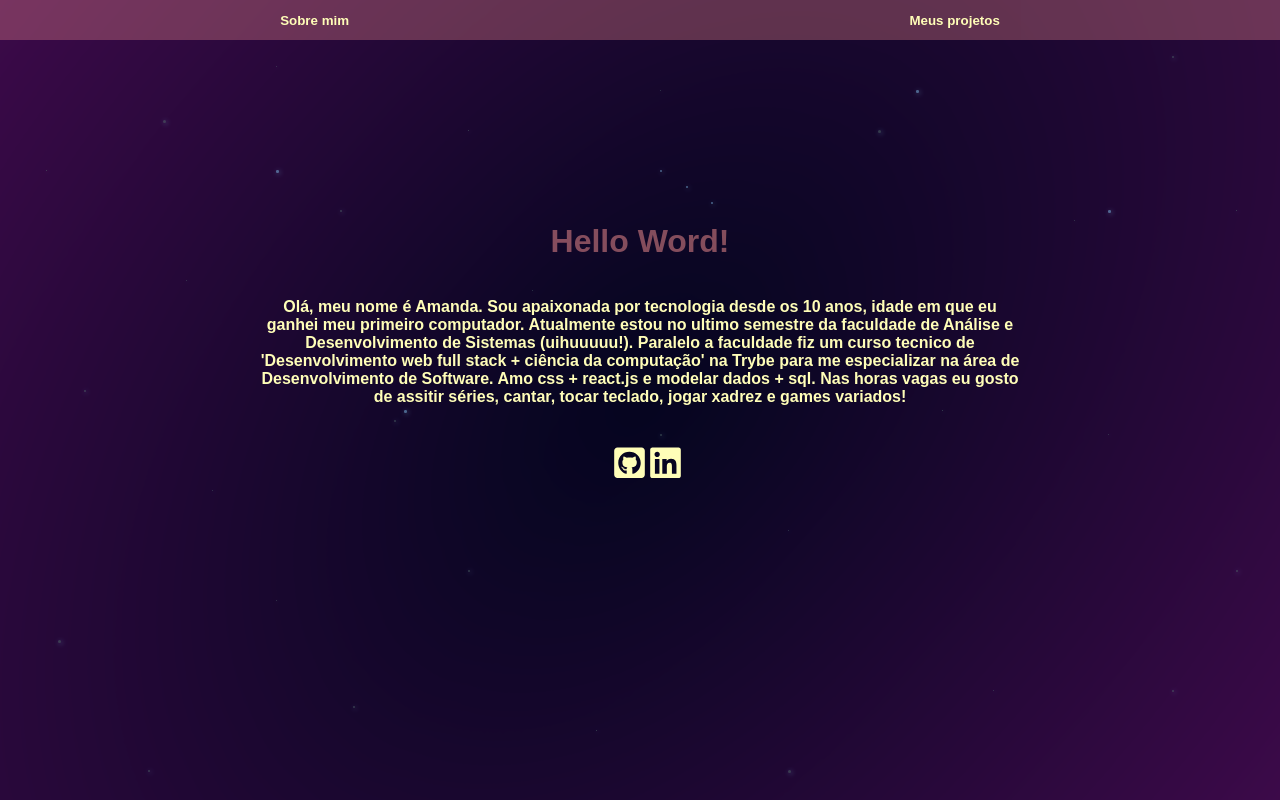
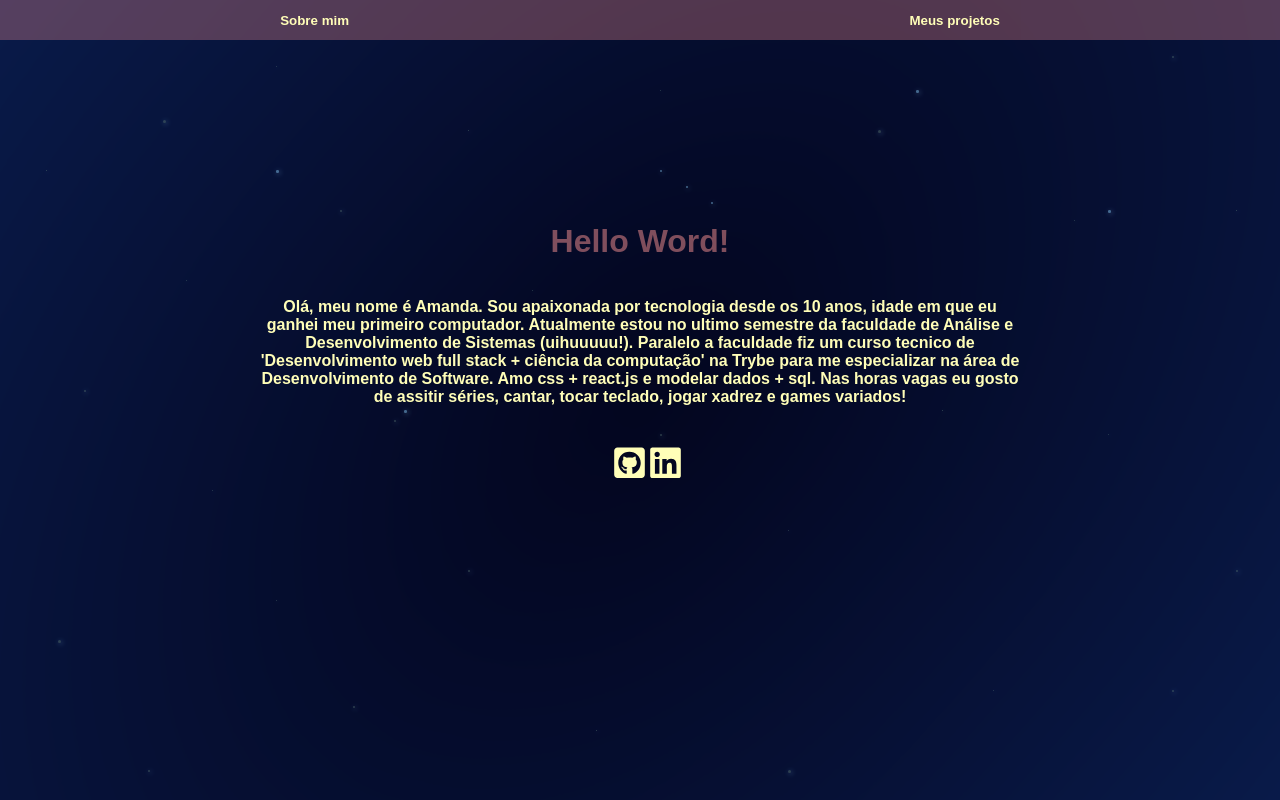
Before and after one commit to amandamachadodev/portfolio-react, a React (Create React App) app: page / in a window 1280 px wide. Built offline with nearby package versions, Linux system fonts and the light colour scheme.

Commit message:
style: :sparkles: mudança na cor da galáxia para parecer mais real

```diff
--- a/src/Components/Background/Galaxy.css
+++ b/src/Components/Background/Galaxy.css
@@ -296,7 +296,7 @@
     width: 230%;
     height: 230%;
     border-radius: 50%;
-    background-image: radial-gradient(rgb(3, 5, 30), #660d69);
+    background-image: radial-gradient(rgb(3, 5, 30), #0d2a69);
     background-position: center;
     filter: blur(40px);
     animation: galaxy 15s linear infinite;
```
